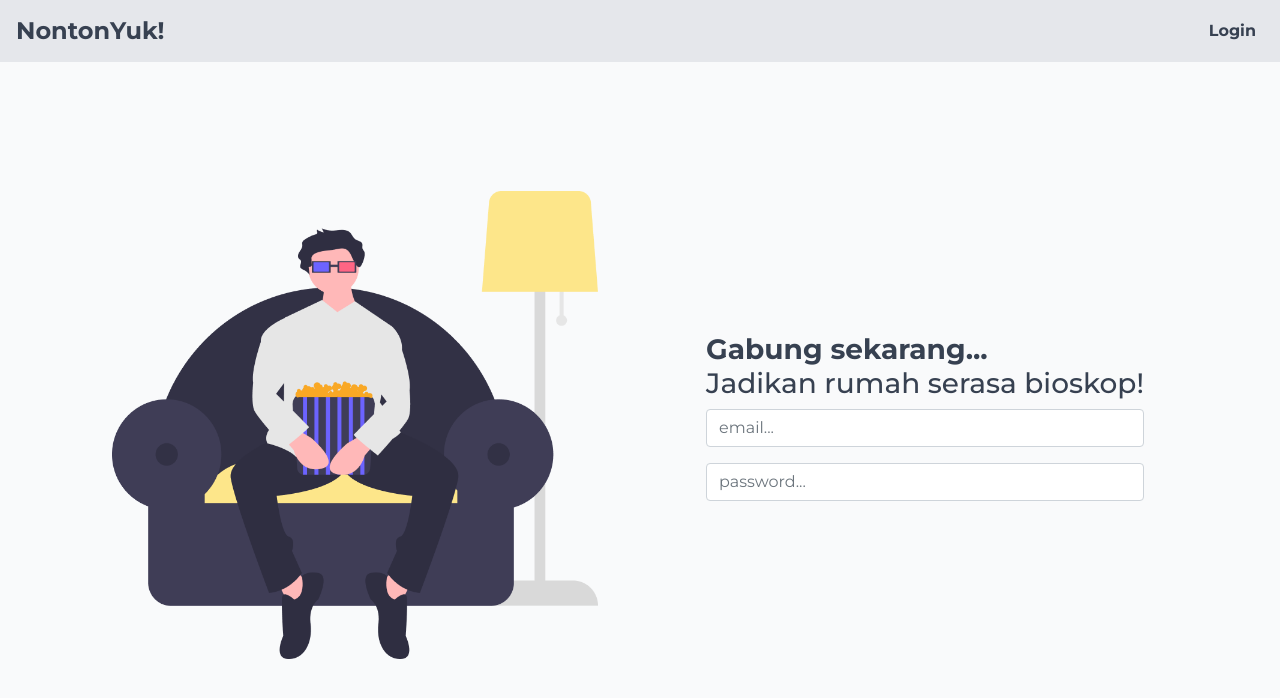
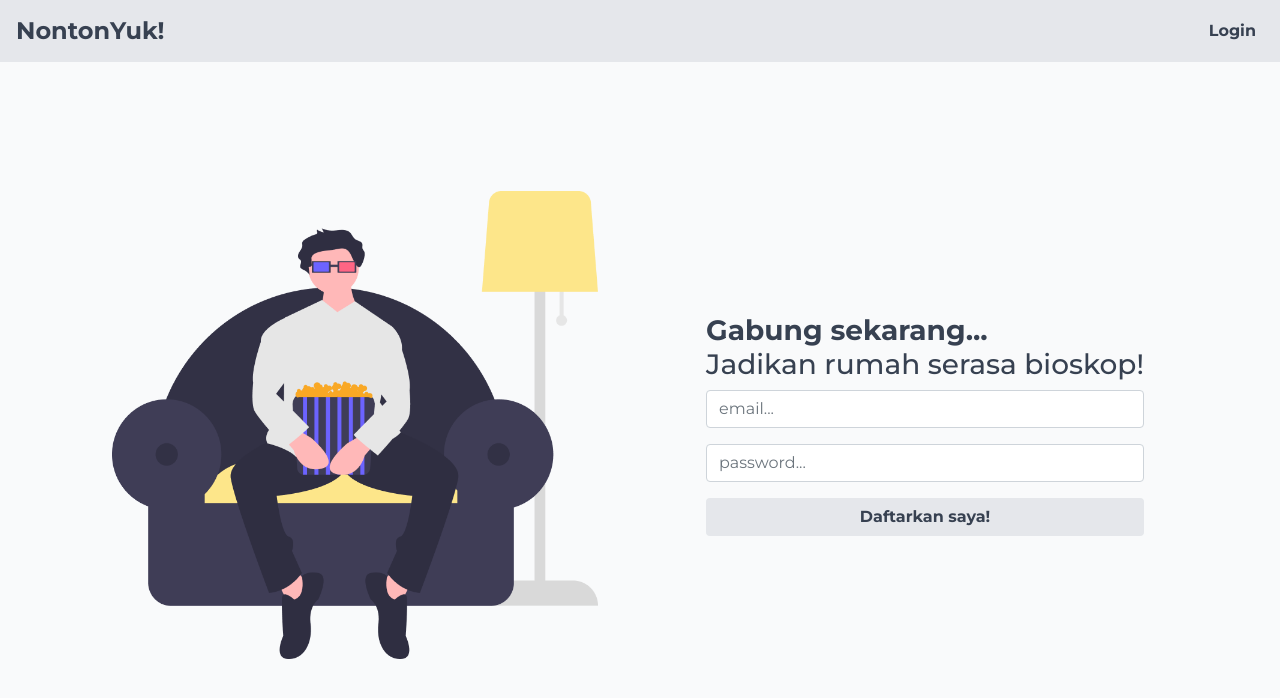
Before and after one commit to ifindev/movie-store-website, an Angular app: page /daftar in a window 1280 px wide. Shown: the top 698 px of the page. Built offline with nearby package versions, Linux system fonts and the light colour scheme.

Commit message:
Add submit button to form in signup-desktop

```diff
--- a/src/app/layout/signup-desktop/signup-desktop.component.html
+++ b/src/app/layout/signup-desktop/signup-desktop.component.html
@@ -26,6 +26,9 @@
               placeholder="password..."
             />
           </div>
+          <button type="submit" class="btn btn-block bg-gray">
+            <strong>Daftarkan saya!</strong>
+          </button>
         </form>
       </div>
     </div>
```
